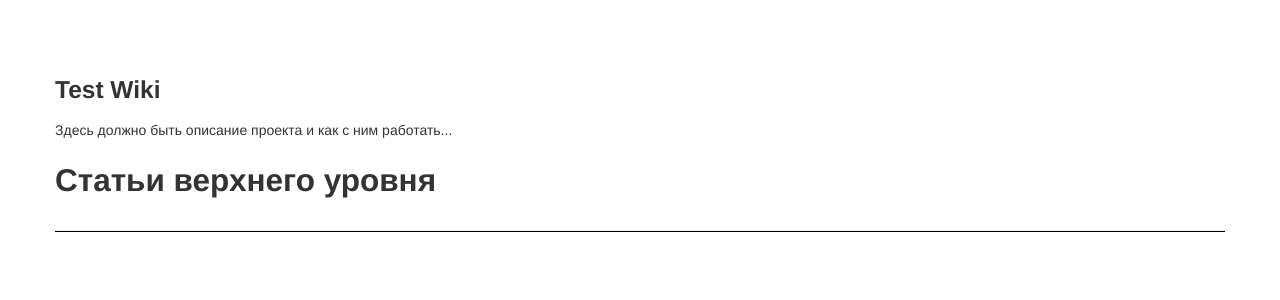
After one commit to abobrov69/wiki_ab, a Django app: template templates/wiki_root.html in a window 1280 px wide. The commit adds this page. Shown: the top 300 px of the page. Run offline with Django 3.2, Linux system fonts and the light colour scheme; the template is opened without the code that fills it, so the values that code supplies are empty; parts of the project's set-up code (start-up, migrations or seed data) failed here and were passed over.

Commit message:
Iteration 3

```diff
--- a/templates/wiki_page_detail.html
+++ b/templates/wiki_page_detail.html
@@ -4,6 +4,12 @@
 
 {% block content %}
     <div class="container">
+      <div class="row-fluid">
+        <div class="span12">
+            <p><a href="/">[Перейти на главную страницу]</a>
+            </p>
+        </div>
+      </div>
       <div class="row-fluid">
         <div class="span6">
               <h2>{{ wikipage.header }}</h2>
--- /dev/null
+++ b/templates/wiki_root.html
@@ -0,0 +1,36 @@
+{% extends "base.html" %}
+
+{% block title %}Test Wiki{% endblock %}
+
+{% block content %}
+
+    <div class="container" xmlns="http://www.w3.org/1999/html">
+      <div class="row-fluid">
+        <div class="span12"> <h3>Test Wiki</h3></div>
+      </div>
+      <div class="row-fluid">
+        <div class="span12">Здесь должно быть описание проекта и как с ним работать...</div>
+      </div>
+
+      <div class="row-fluid">
+          <div class="span12">
+            <h2>Статьи верхнего уровня</h2>
+          </div>
+      </div>
+      <div class="row-fluid">
+           <div class="span12"><hr size="3" width="100%" align="center" color="black"></div>
+      </div>
+             {% if pg_list %}
+                  {% for pg in pg_list %}
+                      <div class="row-fluid">
+                         <div class="span12">
+                             <a href="/{{ pg.pg_url }}/">{{ pg.header }}</a>
+                         </div>
+                      <div class="row-fluid">
+                           <div class="span12"><hr size="1" width="100%" align="center" color="black"></div>
+                      </div>
+                 {% endfor %}
+             {% endif %}
+    </div><!--/.fluid-container-->
+
+{% endblock %}
--- a/wiki_ab/urls.py
+++ b/wiki_ab/urls.py
@@ -20,5 +20,6 @@ urlpatterns = patterns('',
     url('^$', RootPageView.as_view (), name="rootpage"),
     url(r'^admin/', include(admin.site.urls)),
     (r'^about/$', AboutView.as_view()),
-    ('(^([^/]+)/([^/]+)/)*$', WikiPageView.as_view()),
+    (r'(^([^/]+)/)*(add/|add)$', AboutView.as_view()),
+    (r'(^([^/]+)/)*$', WikiPageView.as_view()),
 )
```
Also changed, not shown: wiki_ab/forms.py (added, +20 -0 lines), wiki_ab/views.py (+28 -20 lines), wiki_ab.db.
